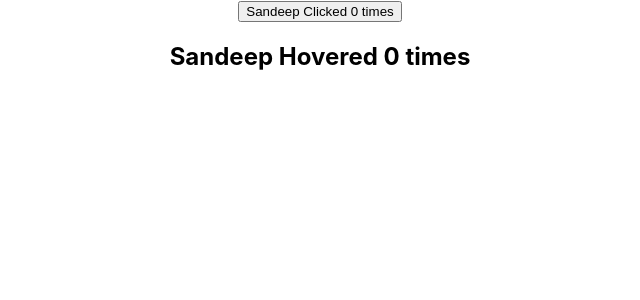
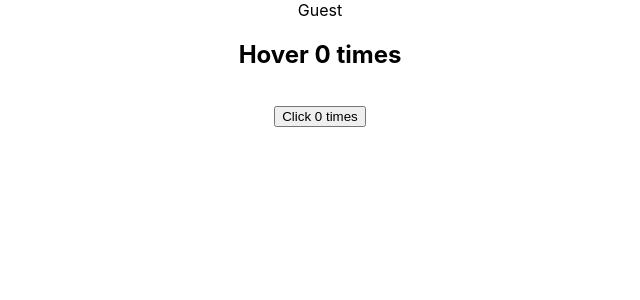
Before and after one commit to SandeepKumar377/code-evolution-tut, a React (Create React App) app: page / in a window 1280 px wide. Shown: the top 300 px of the page, without its empty margins (320-960 px from the left). Built offline with nearby package versions, Linux system fonts and the light colour scheme.

Commit message:
Render_props

```diff
--- a/src/App.js
+++ b/src/App.js
@@ -1,6 +1,9 @@
 import './App.css';
-import ClickCounter from './components/ClickCounter';
-import HoverCounter from './components/HoverCounter';
+import ClickCounterTwo from './components/ClickCounterTwo';
+import HoverCounterTwo from './components/HoverCounterTwo';
+import User from './components/User';
+// import ClickCounter from './components/ClickCounter';
+// import HoverCounter from './components/HoverCounter';
 // import ErrorBoundary from './components/ErrorBoundary';
 // import Hero from './components/Hero';
 // import PortalDemo from './components/PortalDemo';
@@ -32,9 +35,12 @@
   return (
     <div className="App">
 
-      <ClickCounter name="Sandeep" />
-      <HoverCounter name="Sandeep" />
+      <User render={(islogedIn) => islogedIn ? 'Sandeep' : 'Guest'} />
+      <HoverCounterTwo />
+      <ClickCounterTwo />
 
+      {/* <ClickCounter name="Sandeep" />
+      <HoverCounter name="Sandeep" /> */}
 
       {/* <ErrorBoundary>
         <Hero heroName="Batman" />
--- /dev/null
+++ b/src/components/ClickCounterTwo.js
@@ -0,0 +1,25 @@
+import React, { Component } from "react";
+
+class ClickCounterTwo extends Component {
+    constructor(props) {
+        super(props)
+
+        this.state = {
+            count: 0
+        }
+    }
+    incrementCount = () => {
+        this.setState(prevState => {
+            return { count: prevState.count + 1 }
+        })
+    }
+    render() {
+        const { count } = this.state
+        return (
+            <h1>
+                <button onClick={this.incrementCount} >Click {count} times</button>
+            </h1>
+        )
+    }
+}
+export default ClickCounterTwo
--- /dev/null
+++ b/src/components/HoverCounterTwo.js
@@ -0,0 +1,25 @@
+import React, { Component } from "react";
+
+class HoverCounterTwo extends Component {
+    constructor(props) {
+        super(props)
+
+        this.state = {
+            count: 0
+        }
+    }
+    incrementCount = () => {
+        this.setState(prevState => {
+            return { count: prevState.count + 1 }
+        })
+    }
+    render() {
+        const { count } = this.state
+        return (
+            <h2 onMouseOver={this.incrementCount}>
+                Hover {count} times
+            </h2>
+        )
+    }
+}
+export default HoverCounterTwo
--- /dev/null
+++ b/src/components/User.js
@@ -0,0 +1,13 @@
+import React, { Component } from 'react'
+
+class User extends Component {
+    render() {
+        return (
+            <div>
+                {this.props.render(false)}
+            </div>
+        )
+    }
+}
+
+export default User
```
